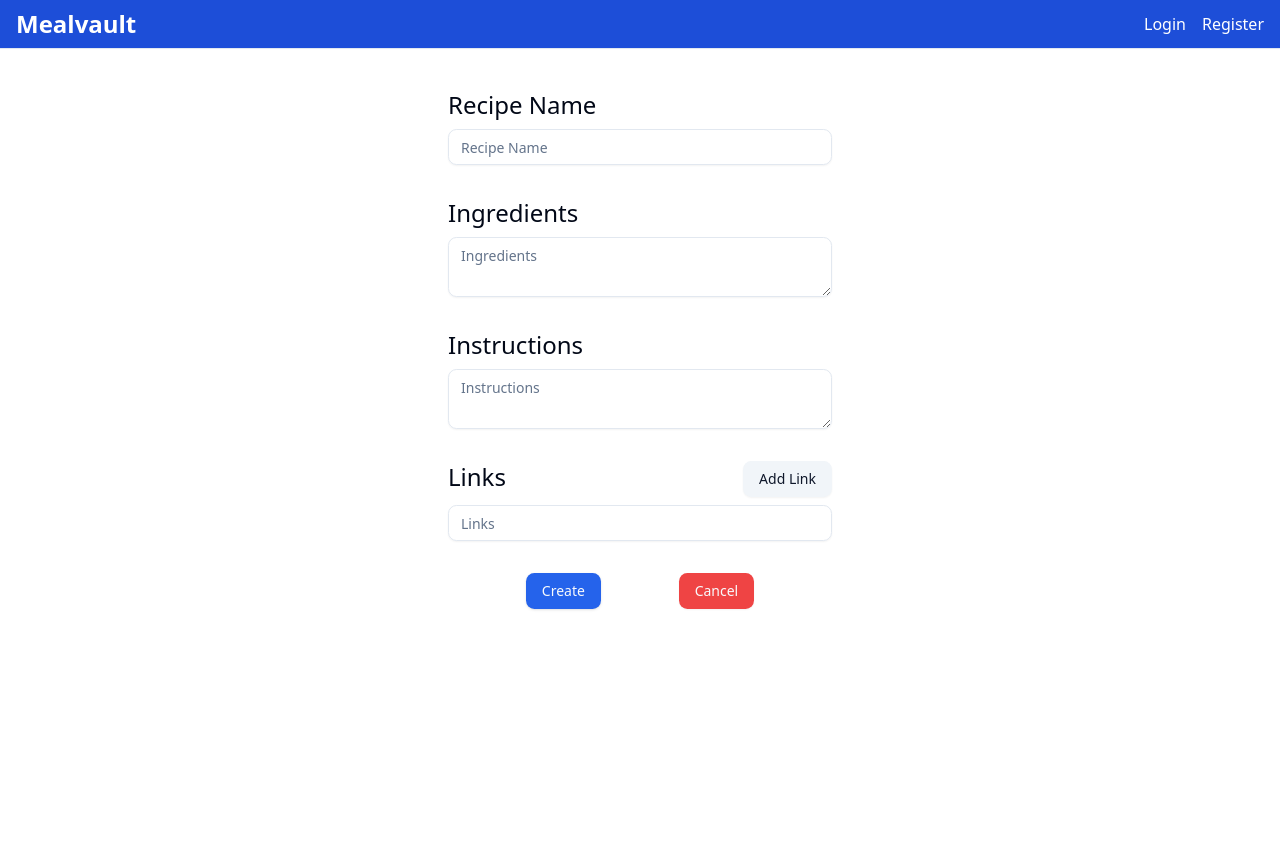
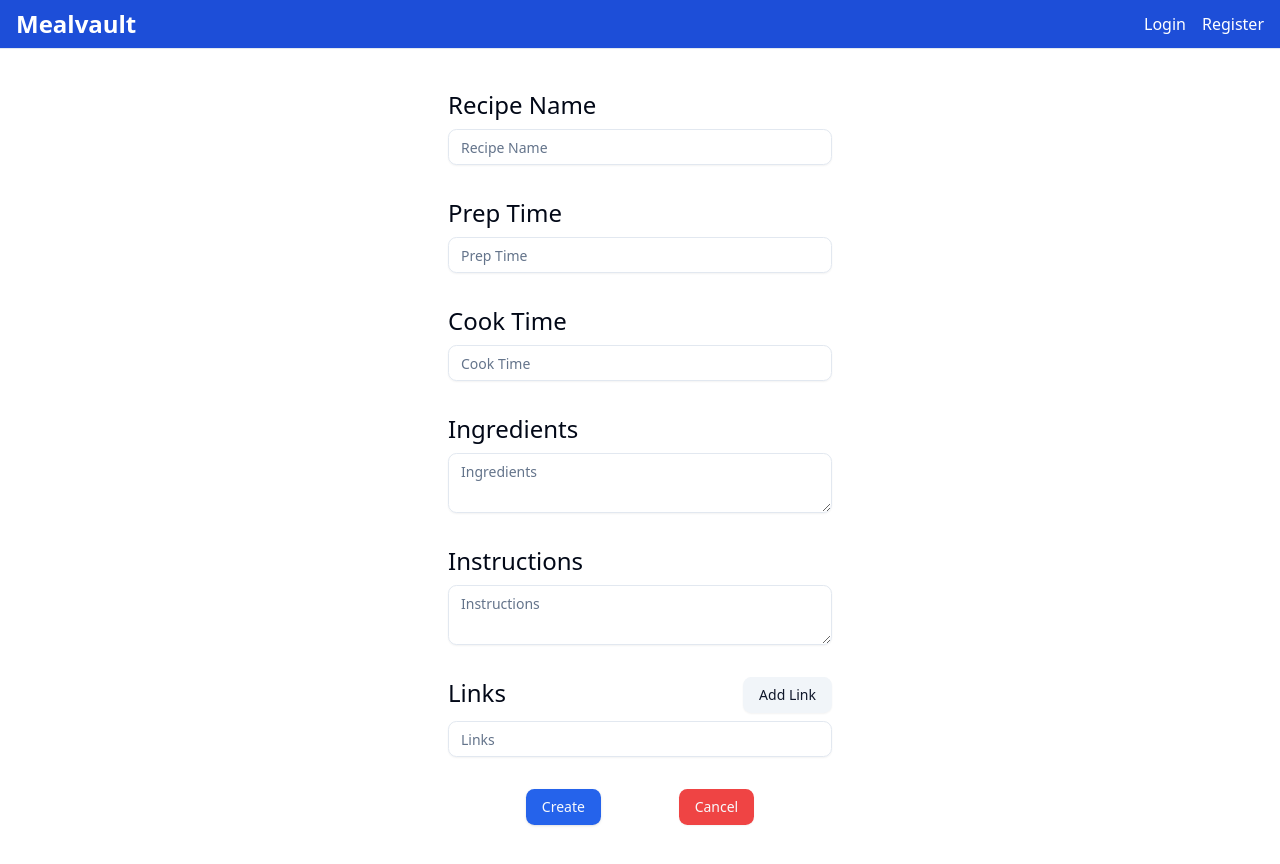
Before and after one commit to RyanTurner02/mealvault, a Next.js app in the folder web/: page /create in a window 1280 px wide. Before the commit the page ends 800 px from the top, so only its background shows below. Built offline with nearby package versions, Linux system fonts and the light colour scheme; no server answers.

Commit message:
Add prep time and cook time fields

```diff
--- a/web/src/components/create-recipe-form.tsx
+++ b/web/src/components/create-recipe-form.tsx
@@ -18,6 +18,8 @@ import Link from "next/link";
 
 const formSchema = z.object({
     name: z.string().min(1, "Enter a recipe name"),
+    prepTime: z.string().min(1, "Enter prep time"),
+    cookTime: z.string().min(1, "Enter cook time"),
     ingredients: z.string().min(1, "Enter ingredients"),
     instructions: z.string().min(1, "Enter recipe instructions"),
     links: z.string().optional(),
@@ -28,6 +30,10 @@ export const CreateRecipeForm = () => {
         resolver: zodResolver(formSchema),
         defaultValues: {
             name: "",
+            prepTime: "",
+            cookTime: "",
+            ingredients: "",
+            instructions: "",
         }
     });
 
@@ -47,6 +53,32 @@ export const CreateRecipeForm = () => {
                             <FormControl>
                                 <Input placeholder="Recipe Name" { ... field } />
                             </FormControl>
+                            <FormMessage />
+                        </FormItem>
+                    )}
+                />
+                <FormField
+                    control={form.control}
+                    name="prepTime"
+                    render={({ field }) => (
+                        <FormItem>
+                            <FormLabel className="text-2xl">Prep Time</FormLabel>
+                                <FormControl>
+                                    <Input placeholder="Prep Time" { ... field} />
+                                </FormControl>
+                            <FormMessage />
+                        </FormItem>
+                    )}
+                />
+                <FormField
+                    control={form.control}
+                    name="cookTime"
+                    render={({ field }) => (
+                        <FormItem>
+                            <FormLabel className="text-2xl">Cook Time</FormLabel>
+                                <FormControl>
+                                    <Input placeholder="Cook Time" { ... field} />
+                                </FormControl>
                             <FormMessage />
                         </FormItem>
                     )}
```
